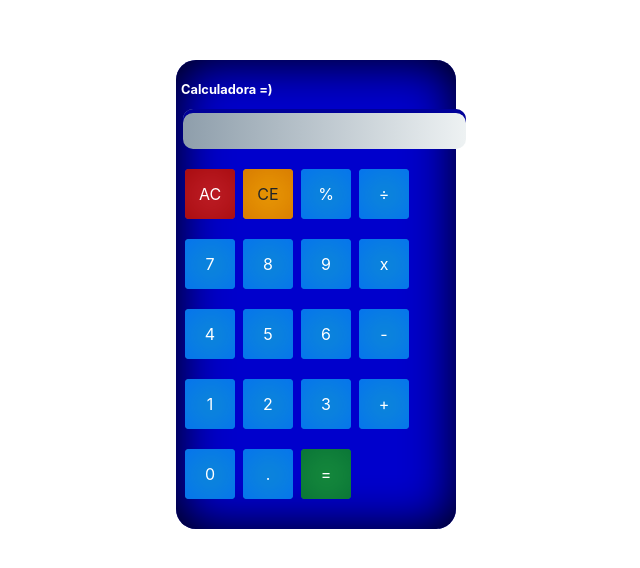
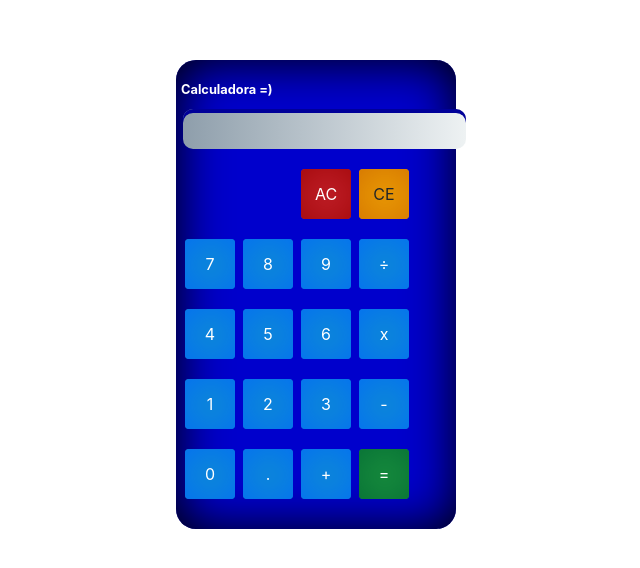
Before and after one commit to pcasgo/calculator-client, an Angular app: page / in a window 1280 px wide. Shown: the part 140-708 px from the top of the page, without its empty margins (324-964 px from the left). Built offline with nearby package versions, Linux system fonts and the light colour scheme.

Commit message:
[FIX]: Ordenamiento de formulario

```diff
--- a/src/app/components/calc-form/calc-form.component.html
+++ b/src/app/components/calc-form/calc-form.component.html
@@ -9,34 +9,35 @@
       </form>
     </div>
     <div class="row">
+      <button id="blank" type="button" class="btn btn-info">&nbsp;</button>
+      <button id="blank" type="button" class="btn btn-info">&nbsp;</button>
       <button id="allClear" type="button" class="btn btn-danger" (click)="clearScreen()">AC</button>
       <button id="clear" type="button" class="btn btn-warning" (click)="clearScreen()">CE</button>
-        <button id="%" type="button" class="btn btn-info" (click)="keyPressCalculator('%')">%</button>
-        <button id="/" type="button" class="btn btn-info" (click)="keyPressCalculator('/')">÷</button>
     </div>
     <div class="row">
       <button id="7" type="button" class="btn btn-info" (click)="keyPressCalculator('7')">7</button>
       <button id="8" type="button" class="btn btn-info" (click)="keyPressCalculator('8')">8</button>
       <button id="9" type="button" class="btn btn-info" (click)="keyPressCalculator('9')">9</button>
-        <button id="*" type="button" class="btn btn-info" (click)="keyPressCalculator('*')">x</button>
+      <button id="/" type="button" class="btn btn-info" (click)="keyPressCalculator('/')">÷</button>
+
     </div>
     <div class="row">
       <button id="4" type="button" class="btn btn-info" (click)="keyPressCalculator('4')">4</button>
       <button id="5" type="button" class="btn btn-info" (click)="keyPressCalculator('5')">5</button>
       <button id="6" type="button" class="btn btn-info" (click)="keyPressCalculator('6')">6</button>
-        <button id="-" type="button" class="btn btn-info" (click)="keyPressCalculator('-')">-</button>
+      <button id="*" type="button" class="btn btn-info" (click)="keyPressCalculator('*')">x</button>
     </div>
     <div class="row">
       <button id="1" type="button" class="btn btn-info" (click)="keyPressCalculator('1')">1</button>
       <button id="2" type="button" class="btn btn-info" (click)="keyPressCalculator('2')">2</button>
       <button id="3" type="button" class="btn btn-info" (click)="keyPressCalculator('3')">3</button>
-        <button id="+" type="button" class="btn btn-info" (click)="keyPressCalculator('+')">+</button>
+      <button id="-" type="button" class="btn btn-info" (click)="keyPressCalculator('-')">-</button>
     </div>
     <div class="row">
       <button id="0" type="button" class="btn btn-info" (click)="keyPressCalculator('0')">0</button>
       <button id="." type="button" class="btn btn-info" (click)="keyPressCalculator('.')">.</button>
+      <button id="+" type="button" class="btn btn-info" (click)="keyPressCalculator('+')">+</button>
       <button id="equals" type="button" class="btn btn-success" (click)="calculate()">=</button>
-        <button id="blank" type="button" class="btn btn-info">&nbsp;</button>
     </div>
   </div>
 </div>
```
Lines whose indentation alone changed are shown as unchanged.
